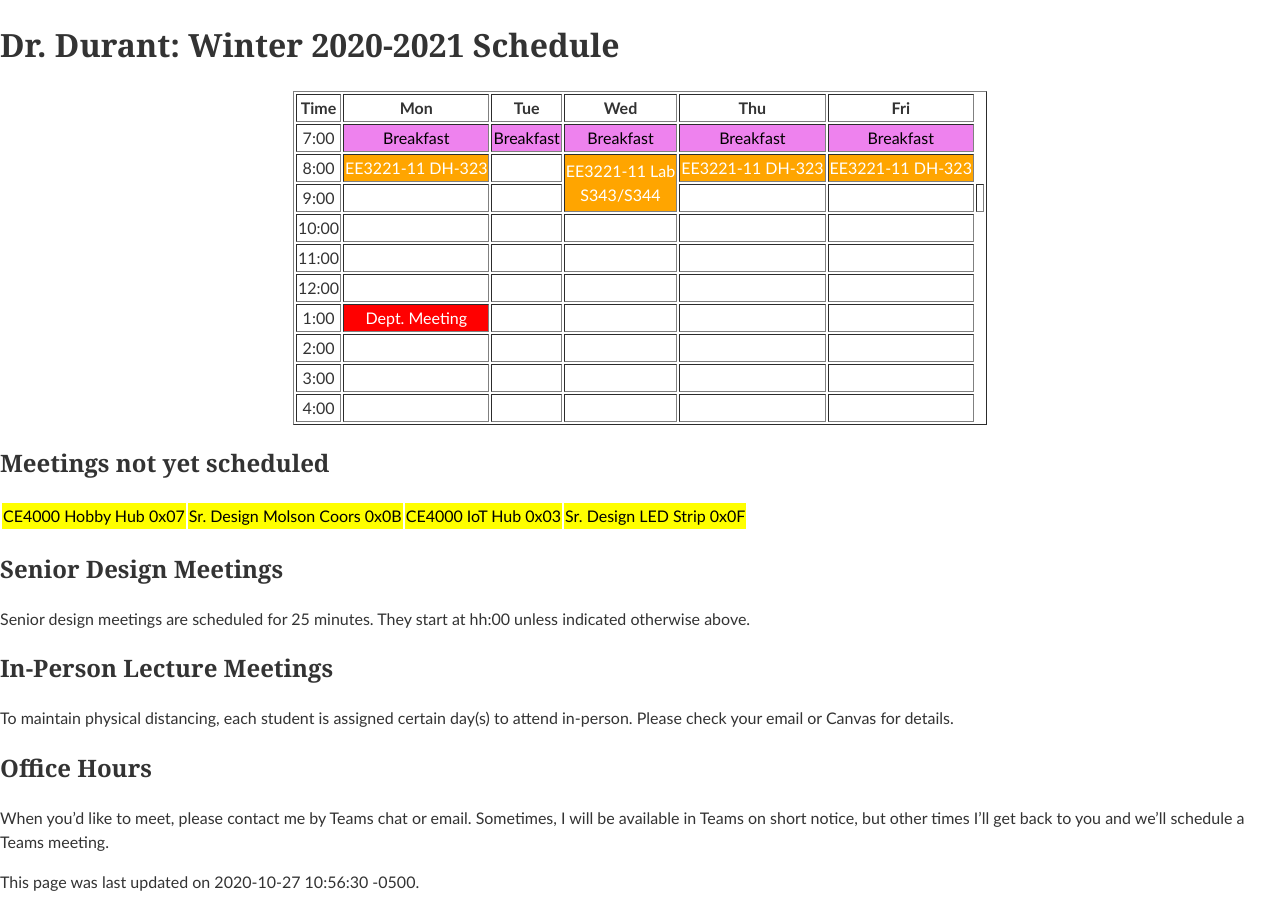
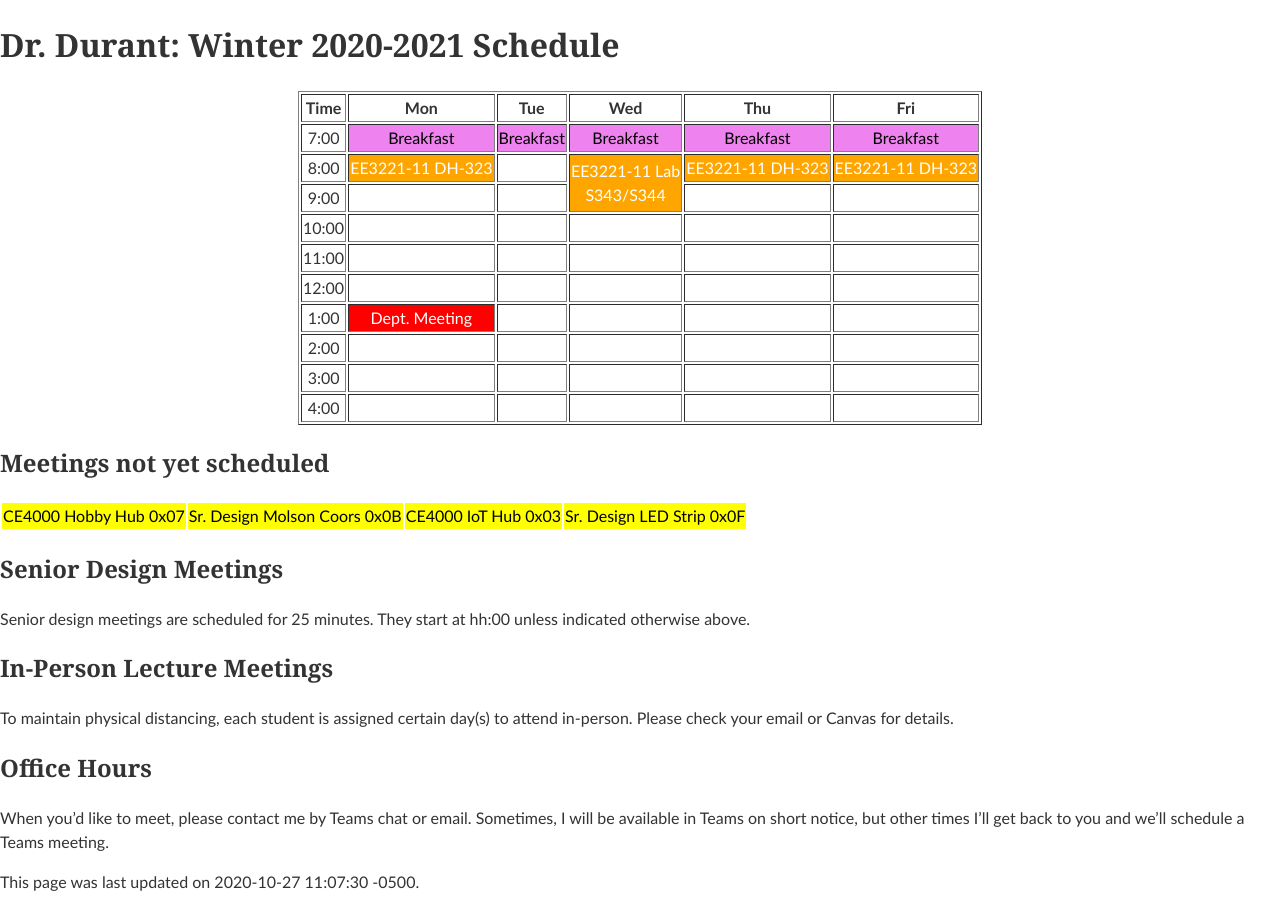
Before and after one commit to edurant/edurant.github.io, a Jekyll site: the page built from sched/w2021.md, in a window 1280 px wide. Built offline with Jekyll 4.4.1, drawn with Linux system fonts in a browser that asks for light colours.

Commit message:
schedule: table fix

```diff
--- a/sched/w2021.md
+++ b/sched/w2021.md
@@ -1,6 +1,6 @@
 ---
 title: "Dr. Durant: Winter 2020-2021 Schedule"
-date: 2020-10-27 10:56:30 -0500
+date: 2020-10-27 11:07:30 -0500
 ---
 
 <style type="text/css">
@@ -17,7 +17,7 @@ td.lunch  { background-color: violet;  color: black; }
 <tr><th>Time</th>       <th>Mon</th>                                    <th>Tue</th>                        <th>Wed</th>                                                    <th>Thu</th>                                    <th>Fri</th>                                    </tr>
 <tr><td>7:00</td>       <td class="lunch">Breakfast</td>                <td class="lunch">Breakfast</td>    <td class="lunch">Breakfast</td>                                <td class="lunch">Breakfast</td>                <td class="lunch">Breakfast</td>                </tr>
 <tr><td>8:00</td>       <td class="ee3221">EE3221-11&nbsp;DH-323</td>   <td>&nbsp;</td>                     <td class="ee3221" rowspan="2">EE3221-11 Lab<br/>S343/S344</td> <td class="ee3221">EE3221-11&nbsp;DH-323</td>   <td class="ee3221">EE3221-11&nbsp;DH-323</td>   </tr>
-<tr><td>9:00</td>       <td>&nbsp;</td>                                 <td>&nbsp;</td>                     <td>&nbsp;</td>                                                 <td>&nbsp;</td>                                 <td>&nbsp;</td>                                 </tr>
+<tr><td>9:00</td>       <td>&nbsp;</td>                                 <td>&nbsp;</td>                                                                                     <td>&nbsp;</td>                                 <td>&nbsp;</td>                                 </tr>
 <tr><td>10:00</td>      <td>&nbsp;</td>                                 <td>&nbsp;</td>                     <td>&nbsp;</td>                                                 <td>&nbsp;</td>                                 <td>&nbsp;</td>                                 </tr>
 <tr><td>11:00</td>      <td>&nbsp;</td>                                 <td>&nbsp;</td>                     <td>&nbsp;</td>                                                 <td>&nbsp;</td>                                 <td>&nbsp;</td>                                 </tr>
 <tr><td>12:00</td>      <td>&nbsp;</td>                                 <td>&nbsp;</td>                     <td>&nbsp;</td>                                                 <td>&nbsp;</td>                                 <td>&nbsp;</td>                                 </tr>
```
